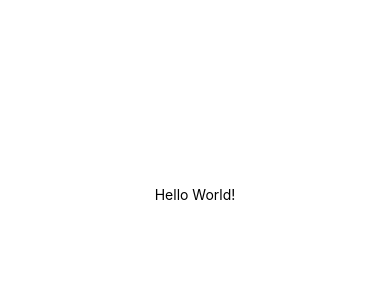
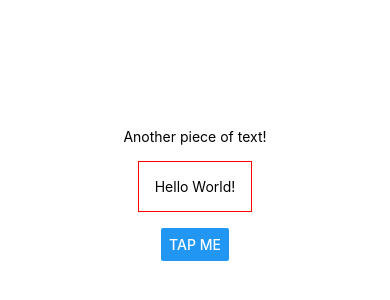
Before and after one commit to muhammadhamza23/ReactNative, a React Native app in the folder my-goals/: screen / in a window 390 px wide. Shown: the part 228-528 px from the top of the page. Built offline with nearby package versions, Linux system fonts and the light colour scheme.

Commit message:
rough work
15

```diff
--- a/my-goals/App.js
+++ b/my-goals/App.js
@@ -19,14 +19,17 @@
 //   },
 // });
 
-import { StatusBar } from "expo-status-bar";
-import { StyleSheet, Text, View } from "react-native";
+import reactDom from "react-dom";
+import { StyleSheet, Text, View, Button } from "react-native";
 
 export default function App() {
   return (
     <View style={styles.container}>
-      <Text>Hello World!</Text>
-      <StatusBar style="auto" />
+      <View>
+        <Text>Another piece of text!</Text>
+      </View>
+      <Text style={styles.dummyText}>Hello World!</Text>
+      <Button title="Tap Me" />
     </View>
   );
 }
@@ -38,4 +41,10 @@ const styles = StyleSheet.create({
     alignItems: "center",
     justifyContent: "center",
   },
+  dummyText: {
+    margin: 16,
+    padding: 16,
+    borderWidth: 1,
+    borderColor: "red",
+  },
 });
```
